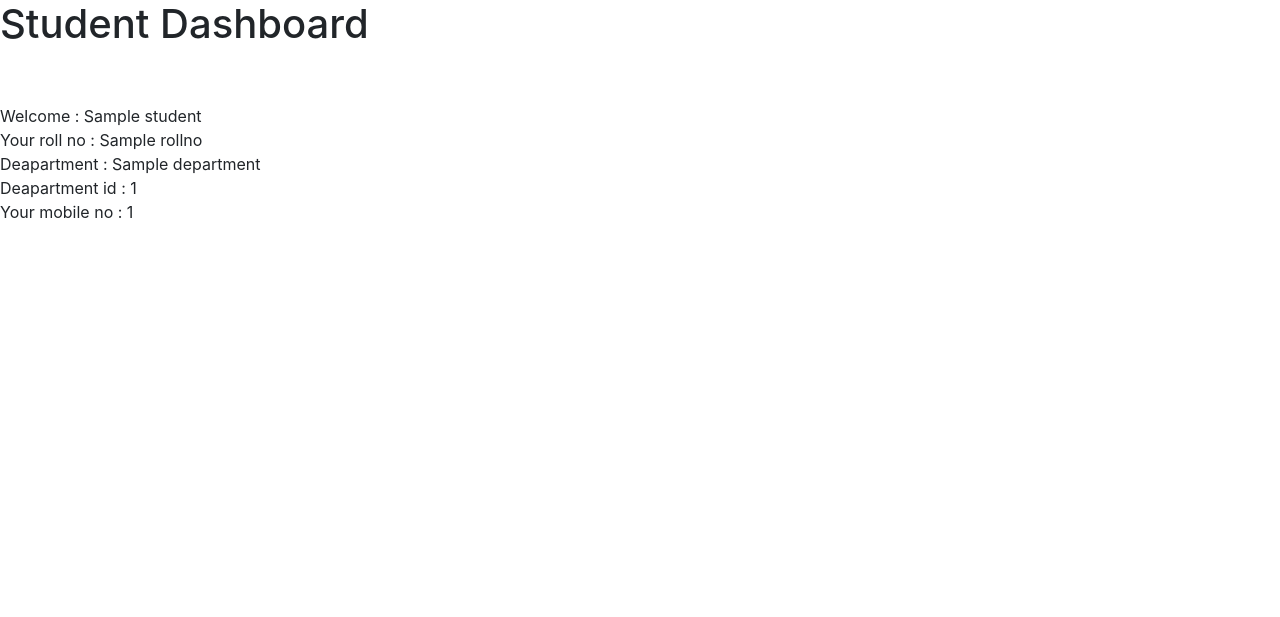
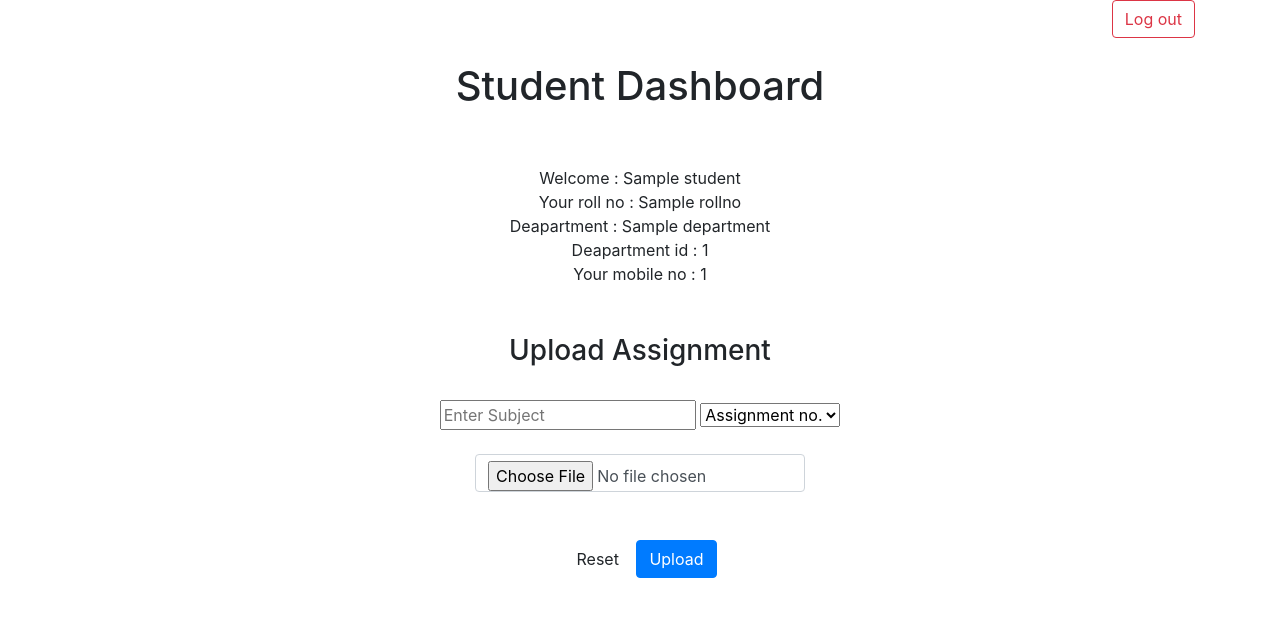
Before and after one commit to G-Sudarshan/submito, a CodeIgniter app: the page made by application/views/Student/StudentDashboard.php in a window 1280 px wide. Shown: the top 617 px of the page. Run offline with CodeIgniter, Linux system fonts and the light colour scheme; the template is opened without the code that fills it: most values are stand-ins (such as "Sample title", 1, 10 or a date in 2020).

Commit message:
basic functionality of assignment upload is enable for student  Changes to be committed: 	modified:   application/controllers/Admin.php 	modified:   application/controllers/Login.php 	modified:   application/controllers/Student.php 	modified:   application/models/StudentModel.php 	modified:   application/views/Admin/Admin_dashboard.php 	modified:   application/views/Student/StudentDashboard.php modified:   application/views/Teacher/TeacherDashboard.php 	new file:   uploads/Student_Dashboard.pdf

```diff
--- a/application/models/StudentModel.php
+++ b/application/models/StudentModel.php
@@ -9,6 +9,11 @@ class StudentModel extends CI_Model{
 
 		return $data->row();
 	}
+
+	public function upload_assignment($post)
+	{
+		return $this->db->insert('assignments' , $post );
+	}
 }
 
 ?>
--- a/application/views/Admin/Admin_dashboard.php
+++ b/application/views/Admin/Admin_dashboard.php
@@ -119,7 +119,7 @@ if(!$this->session->userdata('admin_id'))
 
 &nbsp;&nbsp;&nbsp;&nbsp;&nbsp;&nbsp;&nbsp;&nbsp;&nbsp;&nbsp;&nbsp;&nbsp;
 
-<a class="btn btn-outline-danger" href=<?= base_url('Admin/logout'); ?>  >Log out</a>
+<a class="btn btn-outline-danger" href=<?= base_url('Login/logout'); ?>  >Log out</a>
 <br/><br/>
 
 &nbsp;&nbsp;&nbsp;&nbsp;&nbsp;&nbsp;&nbsp;&nbsp;&nbsp;&nbsp;&nbsp;&nbsp;
--- a/application/views/Student/StudentDashboard.php
+++ b/application/views/Student/StudentDashboard.php
@@ -5,8 +5,15 @@
 	<link rel="stylesheet" href="https://stackpath.bootstrapcdn.com/bootstrap/4.3.1/css/bootstrap.min.css" integrity="sha384-ggOyR0iXCbMQv3Xipma34MD+dH/1fQ784/j6cY/iJTQUOhcWr7x9JvoRxT2MZw1T" crossorigin="anonymous">
 </head>
 <body>
+	<div class="container" align="right">
 
-	<h1>Student Dashboard</h1>
+		<a class="btn btn-outline-danger" href=<?= base_url('Login/logout'); ?>  >Log out</a>
+
+<br/><br/>
+
+	</div>
+	<center><div class="container"><h1>Student Dashboard</h1>
+
 	<?php if($success = $this->session->flashdata('success')):
 		echo '<div class="alert alert-dismissible alert-success">' . $success . '</div>';
 	 endif; ?>
@@ -19,5 +26,69 @@ echo "Deapartment : ".$studentData->department."<br/>";
 echo "Deapartment id : ".$studentData->department_id."<br/>";
 echo "Your mobile no : ".$studentData->mobile_no."<br/>";
 ?>
+<div class="container">
+	<br><br>
+	<h3>Upload Assignment</h3>
+	<br>
+
+<?php
+
+echo form_open_multipart('Student/upload_assignment');
+
+echo form_input(['name'=>'subject','placeholder'=>'Enter Subject','class'=>'form_control']);
+
+$options = array(
+
+	    '0' => 'Assignment no.',
+        '1'         => '1',
+        '2'         => '2',
+        '3'         => '3',
+        '4'         => '4',
+        '5'         => '5',
+        '6'         => '6',
+        '7'         => '7',
+        '8'         => '8',
+        '9'         => '9',
+        '10'        => '10',
+);
+
+
+echo form_dropdown('assignment_no', $options, 'Assignment no.');
+echo "<br/><br/>";
+?>
+
+
+
+	<div class="col-lg-4" >
+<?php echo form_upload(['name'=>'userfile','class'=>'form-control']); ?>
+</div>
+<?php
+echo "<br/><br/>";
+
+echo form_hidden('name',$studentData->name);
+echo form_hidden('rollno',$studentData->rollno);
+
+echo form_reset(['name'=>'reset','value'=>'Reset','class'=>'btn btn-default']);
+echo form_submit(['name'=>'submit','value'=>'Upload','class'=>'btn btn-primary']);
+
+echo form_close();
+
+
+
+
+?>
+
+
+
+
+</div>
+
+
+</div>
+
+
+
+
+</center>
 </body>
 </html>
```
Also changed, not shown: application/controllers/Admin.php (+1 -7 lines), application/controllers/Login.php (+7 -0 lines), application/controllers/Student.php (+33 -0 lines), application/views/Teacher/TeacherDashboard.php (+11 -0 lines), 1 other file.
